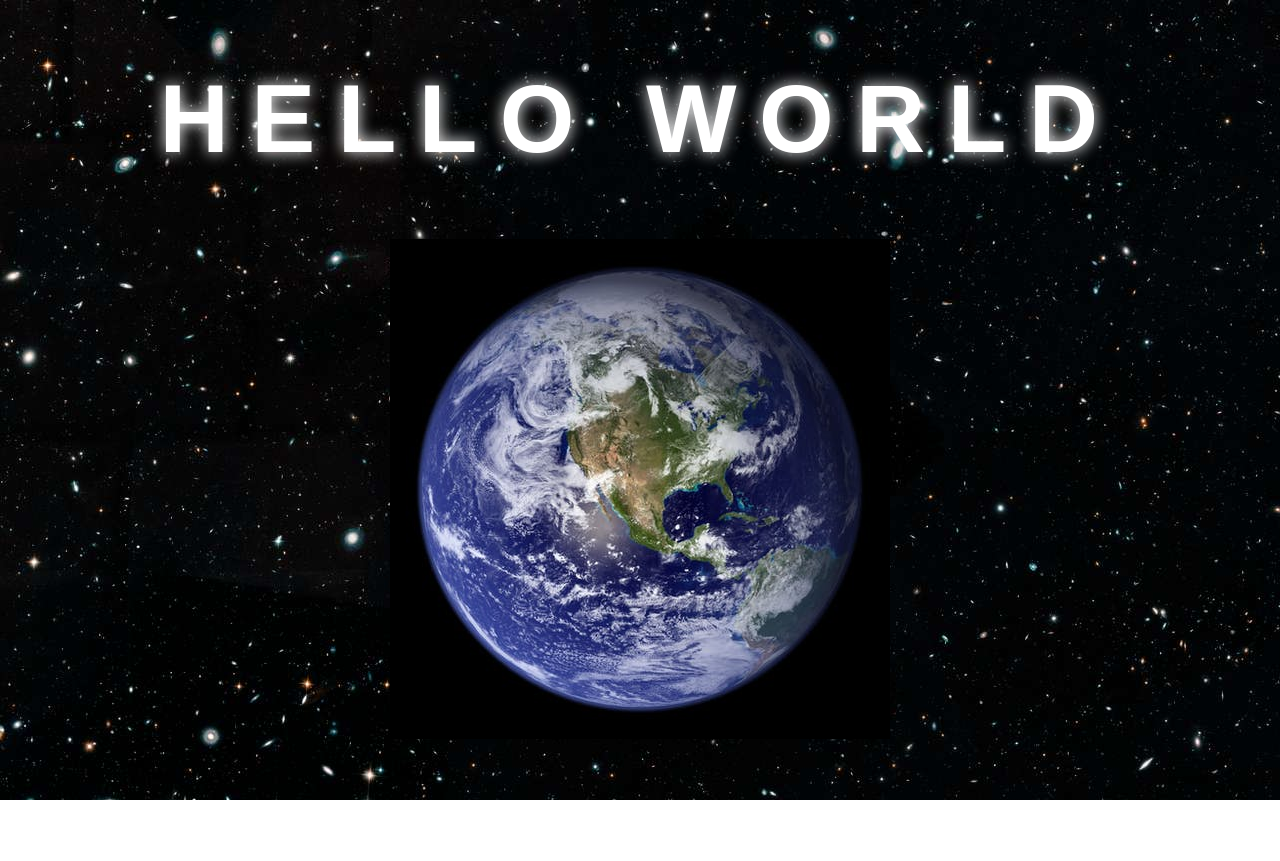
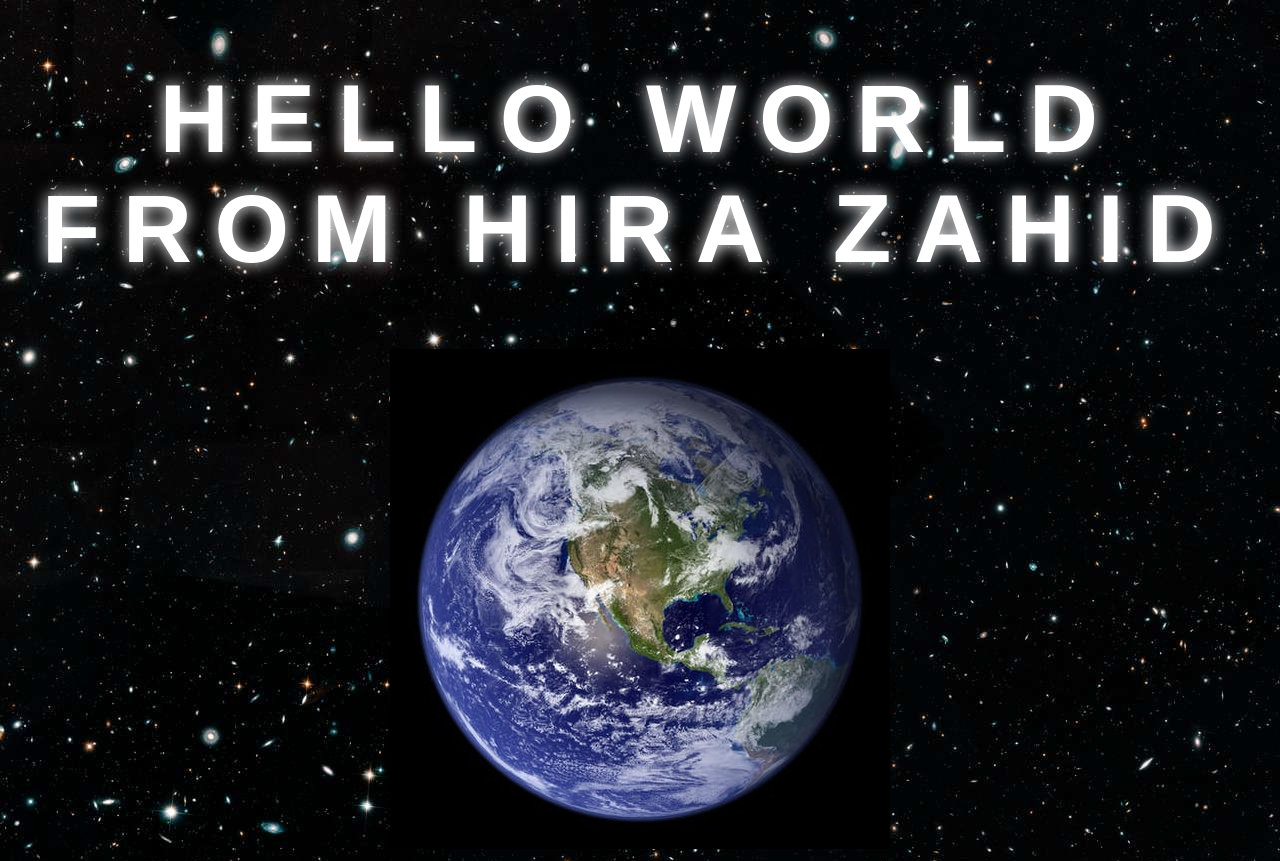
Before and after one commit to HiraZahid98/bootcamp2020, a plain HTML site: page index.html in a window 1280 px wide. Before the commit the page ends 800 px from the top, so only its background shows below. Drawn offline with Linux system fonts and the light colour scheme.

Commit message:
change introduction

```diff
--- a/index.html
+++ b/index.html
@@ -24,7 +24,7 @@
 </head>
 <body>
     <div class="world">
-        <h1>Hello World</h1>
+        <h1>Hello World from Hira Zahid</h1>
         <img src="images/world.jpeg" alt="spinning world">
     </div>
 </body>
```
